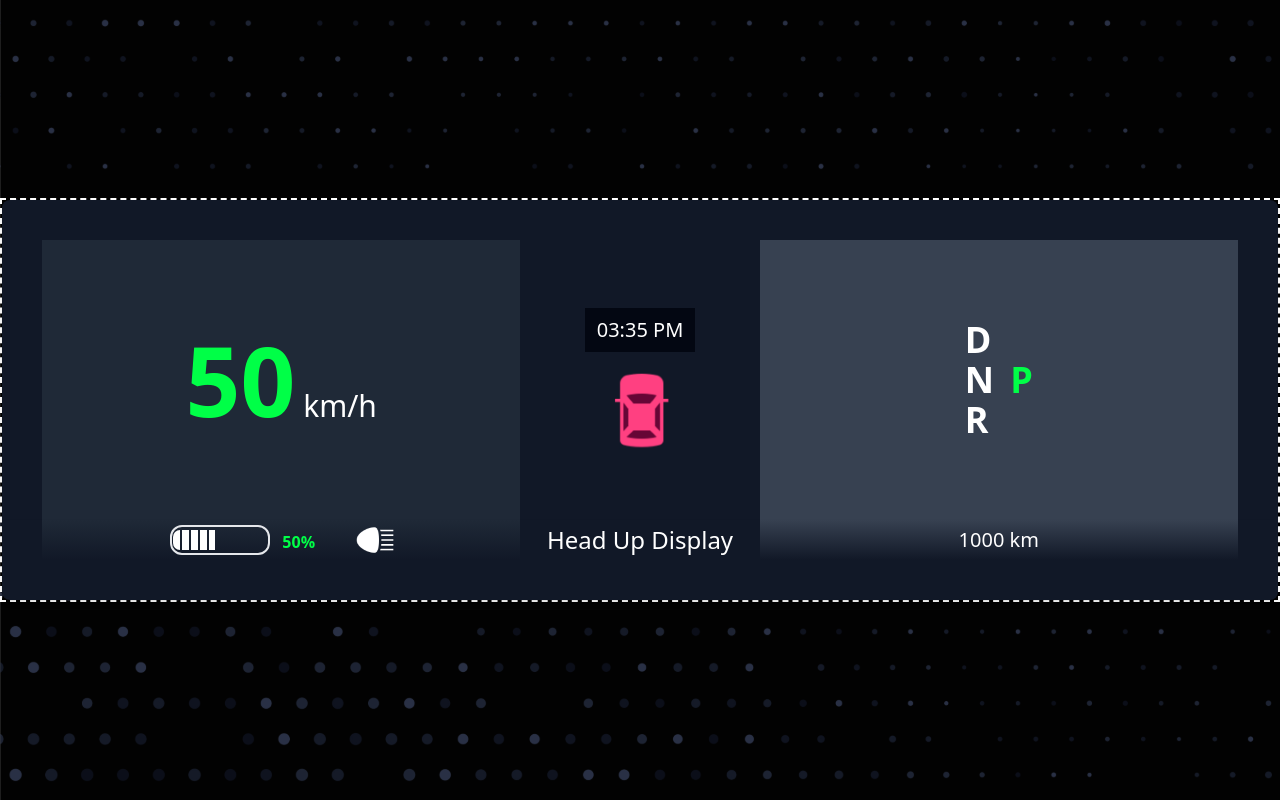
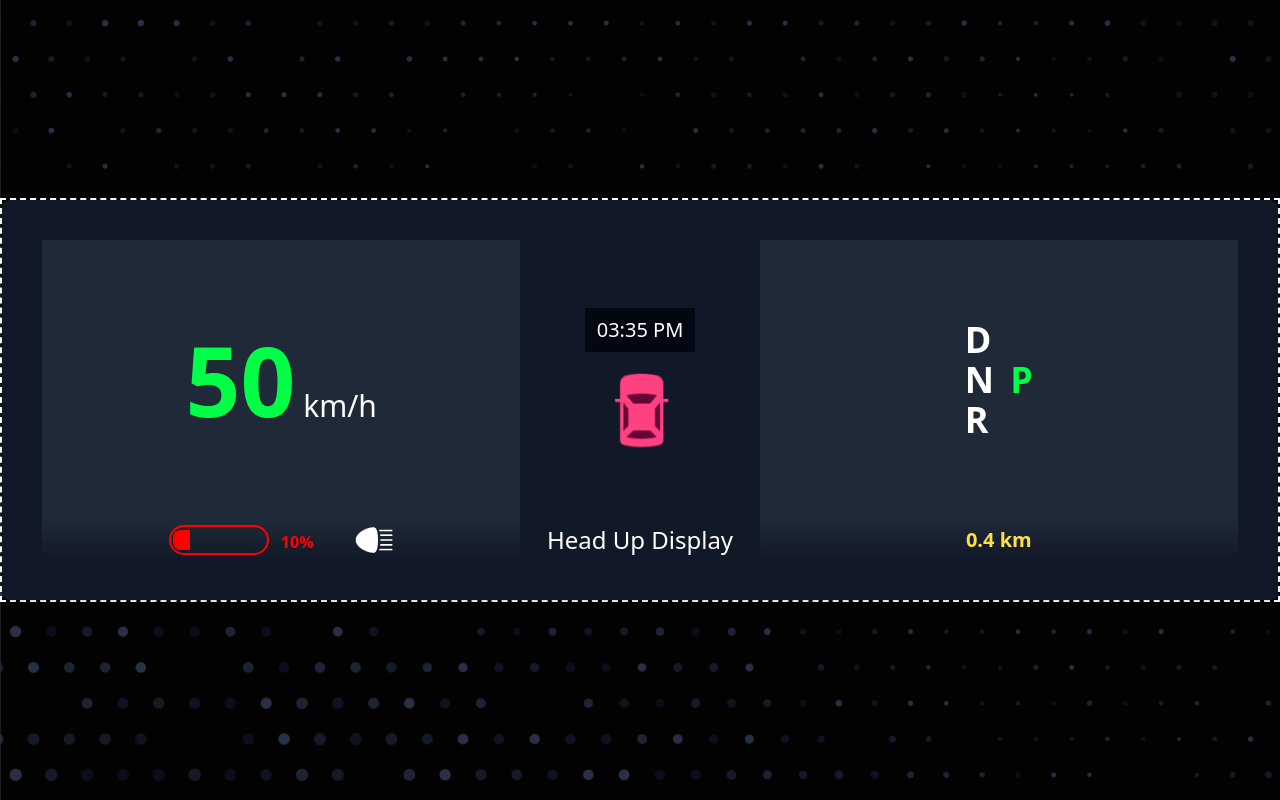
Before and after one commit to KodingAffanMaulana/HeadUpDisplay, a React (Vite) app: page / in a window 1280 px wide. Built offline with nearby package versions, Linux system fonts and the light colour scheme; a web font is replaced by a local one.

Commit message:
fix batery

```diff
--- a/src/App.jsx
+++ b/src/App.jsx
@@ -1,19 +1,38 @@
 /* eslint-disable no-unused-vars */
-import { useState } from 'react';
+import { useState, useEffect } from 'react';
 import SpeedAtas from './components/SpeedAtas';
 import SpeedBawah from './components/SpeedBawah';
 
 function App() {
+  const [loading, setLoading] = useState(true); // State untuk menandai apakah sedang dalam proses loading atau tidak
   const [speed, setSpeed] = useState(50);
-  const [kilometers, setKilometers] = useState(1000);
+  const [kilometers, setKilometers] = useState(0.4);
+
+  // Menggunakan useEffect untuk mensimulasikan proses loading
+  useEffect(() => {
+    const timeout = setTimeout(() => {
+      setLoading(false); // Setelah jeda waktu tertentu, set loading menjadi false untuk menampilkan konten utama
+    }, 2000); // Mengatur jeda waktu loading (dalam milidetik), sesuaikan dengan kebutuhan Anda
+
+    // Membersihkan timeout saat komponen unmount
+    return () => clearTimeout(timeout);
+  }, []);
+
   return (
     <>
-      <div className="flex items-center justify-center bg-[url('./assets/bg.svg')] h-screen">
-        <di className="w-full border-white border-2 border-dashed">
-          <SpeedAtas speed={speed} />
-          <SpeedBawah kilometers={kilometers} />
-        </di>
-      </div>
+      {loading ? ( // Jika masih dalam proses loading, tampilkan pesan loading
+        <div className="flex items-center justify-center bg-[url('./assets/bg.svg')] h-screen">
+          <div className="text-white font-bungee">Loading...</div>
+        </div>
+      ) : (
+        // Jika sudah selesai loading, tampilkan konten utama
+        <div className="flex items-center justify-center bg-[url('./assets/bg.svg')] h-screen">
+          <div className="w-full border-white border-2 border-dashed">
+            <SpeedAtas speed={speed} />
+            <SpeedBawah kilometers={kilometers} />
+          </div>
+        </div>
+      )}
     </>
   );
 }
--- a/src/components/Batery.jsx
+++ b/src/components/Batery.jsx
@@ -6,10 +6,7 @@ const gaugeHeight = 30;
 const gaugeContentWidth = gaugeWidth - 12;
 const gaugeBarsNb = 10;
 const gaugeBarWidth = gaugeContentWidth / gaugeBarsNb;
-const gaugeBarMargin = 1;
-const gaugeBarRadius = 10;
-
-const lowBattery = 25;
+const gaugeBarRadius = 8;
 
 const styles = {
   container: {
@@ -23,18 +20,20 @@ const styles = {
     display: 'flex',
     flexDirection: 'row',
     alignItems: 'center',
-    marginLeft: '3px',
+    borderRadius: '1rem', // rounded-xl equivalent
+    borderStyle: 'solid',
+    borderWidth: '2px',
+    borderColor: 'white', // default color
   },
   barContainer: {
     width: `${gaugeBarWidth}px`,
     height: `${gaugeHeight - 10}px`,
-    paddingLeft: `${gaugeBarMargin}px`,
-    paddingRight: `${gaugeBarMargin}px`,
+    paddingLeft: '2px',
+    paddingRight: '2px',
   },
   bar: {
-    width: `${gaugeBarWidth - gaugeBarMargin * 2}px`,
+    width: `${gaugeBarWidth * 2}px`,
     height: '100%',
-    backgroundColor: '#ffff',
     zIndex: 1,
   },
   barFirst: {
@@ -44,9 +43,6 @@ const styles = {
   barLast: {
     borderTopRightRadius: `${gaugeBarRadius}px`,
     borderBottomRightRadius: `${gaugeBarRadius}px`,
-  },
-  barRed: {
-    backgroundColor: '#8b0000',
   },
   bg: {
     position: 'absolute',
@@ -71,27 +67,42 @@ const Battery = ({ percentage }) => {
   const percent10 = Math.round(percentage / gaugeBarsNb);
   const percentageArray = [...Array(percent10).keys()];
 
+  const getColor = (percent) => {
+    if (percent < 30) {
+      return 'red';
+    } else if (percent < 50) {
+      return 'yellow';
+    } else {
+      return 'white';
+    }
+  };
+
   return (
     <>
       <div className="flex gap-3">
         {/* <img src={GaugeBg} style={styles.bg} alt="BatteryBG" /> */}
-        <div className="border-2 rounded-xl" style={styles.barsContainer}>
+        <div
+          className="border-2 rounded-xl"
+          style={{ ...styles.barsContainer, borderColor: getColor(percentage) }}>
           {percentageArray.map((ele, index) => (
-            // eslint-disable-next-line react/jsx-key
-            <div style={styles.barContainer}>
-              {index === 0 ? (
-                <div key={index} style={{ ...styles.bar, ...styles.barFirst }} />
-              ) : index === gaugeBarsNb - 1 ? (
-                <div key={index} style={{ ...styles.bar, ...styles.barLast }} />
-              ) : (
-                <div key={index} style={{ ...styles.bar }} />
-              )}
+            <div key={index} style={styles.barContainer}>
+              <div
+                style={{
+                  ...styles.bar,
+                  backgroundColor: getColor(percentage),
+                  ...(index === 0 ? styles.barFirst : {}),
+                  ...(index === gaugeBarsNb - 1 ? styles.barLast : {}),
+                }}
+              />
             </div>
           ))}
         </div>
         <div style={styles.barText}>
-          {percentage < lowBattery && <span style={styles.red}> {percentage}% </span>}
-          {percentage >= lowBattery && <span style={styles.green}> {percentage}%</span>}
+          {percentage < 30 ? (
+            <span style={styles.red}> {percentage}% </span>
+          ) : (
+            <span style={styles.green}> {percentage}% </span>
+          )}
         </div>
       </div>
     </>
--- a/src/components/SpeedAtas.jsx
+++ b/src/components/SpeedAtas.jsx
@@ -18,7 +18,7 @@ const SpeedAtas = ({ speed }) => {
           <img src={car} alt="car" className="h-20" />
         </div>
 
-        <div className="flex-1 flex justify-center items-center bg-gray-700 text-white gap-4 text-4xl font-bold">
+        <div className="flex-1 flex justify-center items-center bg-gray-800 text-white gap-4 text-4xl font-bold">
           <div className="font-bold text-4xl">
             <div>D</div>
             <div>N</div>
--- a/src/components/SpeedBawah.jsx
+++ b/src/components/SpeedBawah.jsx
@@ -5,7 +5,7 @@ import lamp from '../assets/lamp.png';
 import Battery from './Batery';
 
 const SpeedBawah = ({ kilometers }) => {
-  const [batery, setBaterry] = useState(50);
+  const [batery, setBaterry] = useState(10);
   return (
     <div className="flex justify-center ">
       <div className="flex w-full rounded-b-lg bg-gray-900 shadow-md overflow-hidden pb-10 px-10">
@@ -22,8 +22,8 @@ const SpeedBawah = ({ kilometers }) => {
           <h1 className="text-white text-2xl font-thin font-jaro">Head Up Display</h1>
         </div>
 
-        <div className="flex-1 flex justify-center items-center bg-gradient-to-b from-gray-700  text-white gap-4 text-4xl">
-          <p className="text-xl font-thin">{kilometers} km</p>
+        <div className="flex-1 flex justify-center items-center bg-gradient-to-b from-gray-800  text-white gap-4 text-4xl">
+          <p className="text-xl font-semibold text-yellow-300">{kilometers} km</p>
         </div>
       </div>
     </div>
```
